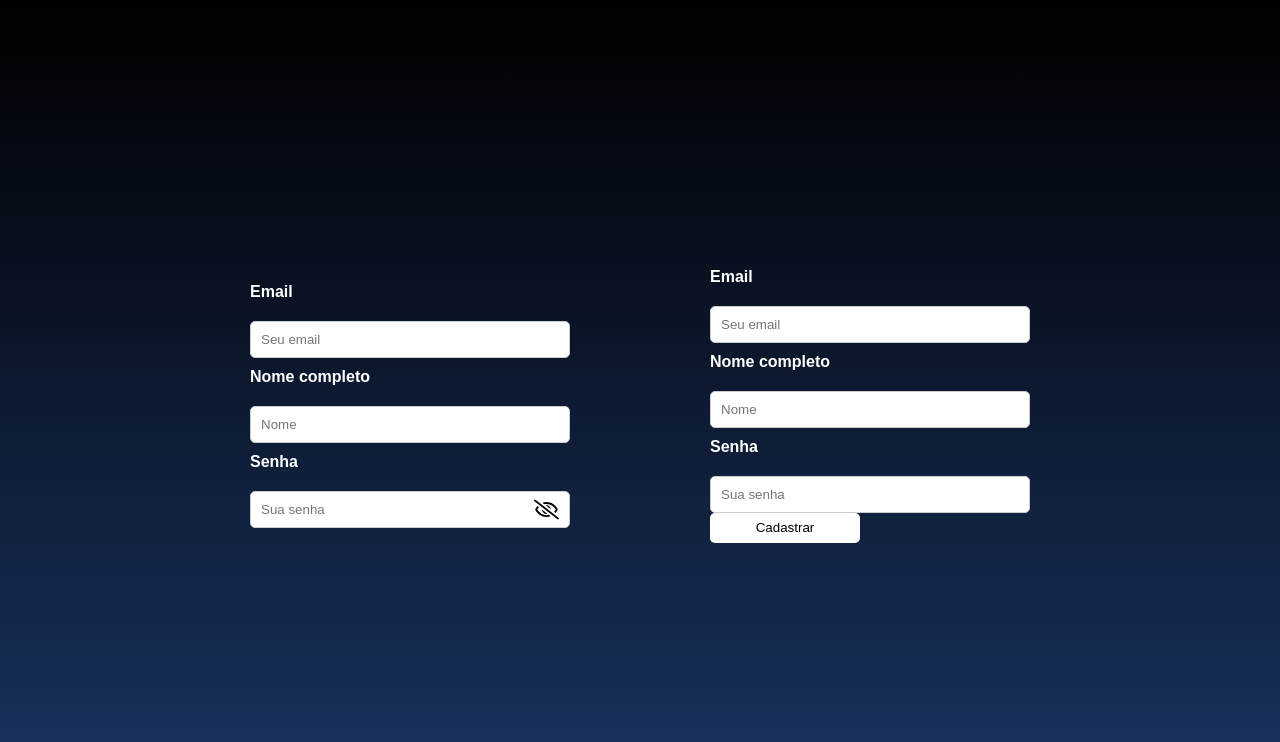
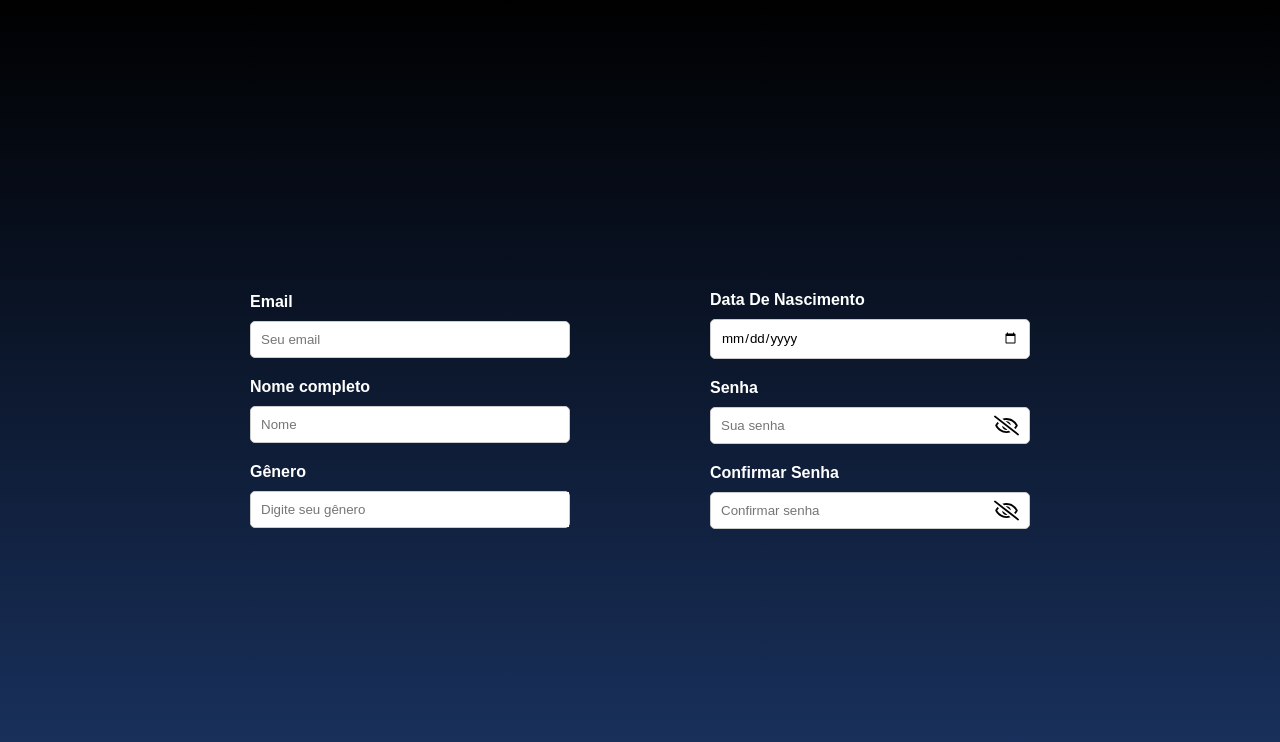
Before and after one commit to AnaCarolinaAndrade/Projeto-3-fase-SA, a React (Vite) app in the folder 3-fase-sa/: page /cadastro in a window 1280 px wide. Shown: the top 742 px of the page. Built offline with nearby package versions, Linux system fonts and the light colour scheme.

Commit message:
Arrumando a tela de cadastro

```diff
--- a/3-fase-sa/src/pages/Cadastro.css
+++ b/3-fase-sa/src/pages/Cadastro.css
@@ -23,8 +23,8 @@
 .form-group label {
     color: #fff;
     font-weight: bold;
-    margin-top: 10px;
-    margin-bottom: 20px;
+    margin-top: 20px;
+    margin-bottom: 10px;
     display: block;
 }
 
--- a/3-fase-sa/src/pages/Cadastro.jsx
+++ b/3-fase-sa/src/pages/Cadastro.jsx
@@ -1,4 +1,4 @@
-import React, { useState, useEffect, } from 'react';
+import React, { useState, useEffect, use, } from 'react';
 import { FaRegEye, FaRegEyeSlash } from "react-icons/fa";
 import axios from 'axios';
 import "./Cadastro.css";
@@ -6,7 +6,9 @@ import "./Cadastro.css";
 export default function Cadastro() {
   const [nome, setNome] = useState('');
   const [email, setEmail] = useState('');
-  const [mostrarSenha, setMostrarSenha] = useState(false)
+  const [senha, setSenha] = useState('');
+  const [dataNascimento, setDataNascimento] = useState('');
+  const [mostrarSenha, setMostrarSenha] = useState(false);
 
   const toggleMostrarSenha = () => {
     setMostrarSenha(!mostrarSenha);
@@ -15,10 +17,12 @@ export default function Cadastro() {
   const criarUsuario = async (e) => {
     e.preventDefault();
     try {
-      const response = await axios.post('http://localhost:5000/api/usuarios', { nome, email });
-      console.log('Usuário criado:', response.data);
+      const res = await axios.post('http://localhost:5000/api/usuarios', { nome, email, data });
       setNome('');
       setEmail('');
+      setDataNascimento('');
+      setSenha('');
+
     } catch (error) {
       console.error('Erro ao criar usuário:', error);
     }
@@ -94,9 +98,68 @@ export default function Cadastro() {
             </div>
 
             <div className="form-group">
+              <label>Gênero</label>
+              <div className='ipt-senha-cadastro'>
+                <input placeholder="Digite seu gênero"/>
+              </div>
+            </div>
+
+          </form>
+        </div>
+      </div>
+      <div className='form-wrapper2'>
+        <div className="form-container">
+          <div className="form-group">
+            <label>Data De Nascimento</label>
+
+            <input
+              type='date'
+              name="email"
+              placeholder="Seu email"
+              value={dataNascimento}
+              onChange={e => setDataNascimento(e.target.value)}
+              required
+            />
+
+          </div>
+
+          <form onSubmit={criarUsuario}>
+            <div className="form-group">
               <label>Senha</label>
+
               <div className='ipt-senha-cadastro'>
-                <input placeholder="Sua senha" type={mostrarSenha ? 'text' : 'password'} />
+
+                <input
+                  type="text"
+                  name="senha"
+                  placeholder="Sua senha"
+                  value={senha}
+                  onChange={e => setSenha(e.target.value)}
+                  required
+                />
+                <button
+                  type="button"
+                  className="olhar-senha"
+                  onClick={toggleMostrarSenha}
+                >
+                  {mostrarSenha ? (
+                    <FaRegEye size={25} color="black" />
+                  ) : (
+                    <FaRegEyeSlash size={25} color="black" />
+                  )}
+                </button>
+
+              </div>
+
+            </div>
+
+            <div className="form-group">
+              <label>Confirmar Senha</label>
+              <div className='ipt-senha-cadastro'>
+                <input
+                  placeholder="Confirmar senha"
+                  type={mostrarSenha ? 'text' : 'password'}
+                />
                 <button
                   type="button"
                   className="olhar-senha"
@@ -110,55 +173,10 @@ export default function Cadastro() {
                 </button>
               </div>
             </div>
+          </form>
 
-          </form>
         </div>
       </div>
-      <div className='form-wrapper2'>
-        <div className="form-container">
-          <div className="form-group">
-            <label>Email</label>
-
-            <input
-              type="email"
-              name="email"
-              placeholder="Seu email"
-              value={email}
-              onChange={e => setEmail(e.target.value)}
-              required
-            />
-
-          </div>
-
-          <form onSubmit={criarUsuario}>
-            <div className="form-group">
-              <label>Nome completo</label>
-              <input
-                type="text"
-                name="nome"
-                placeholder="Nome"
-                value={nome}
-                onChange={e => setNome(e.target.value)}
-                required
-              />
-            </div>
-
-            <div className="form-group">
-              <label>Senha</label>
-              <div className='ipt-senha-cadastro'>
-                <input placeholder="Sua senha" type={mostrarSenha ? 'text' : 'password'} />
-                <button
-                  type="button"
-                  className="olhar-senha"
-                >
-                </button>
-              </div>
-            </div>
-            <button type="submit" className="criar-user">Cadastrar</button>
-          </form>
-        </div>
-      </div>
-
     </div>
   );
 }
```
Also changed, not shown: 1 other file (tests, documents, lock files or other folders).
